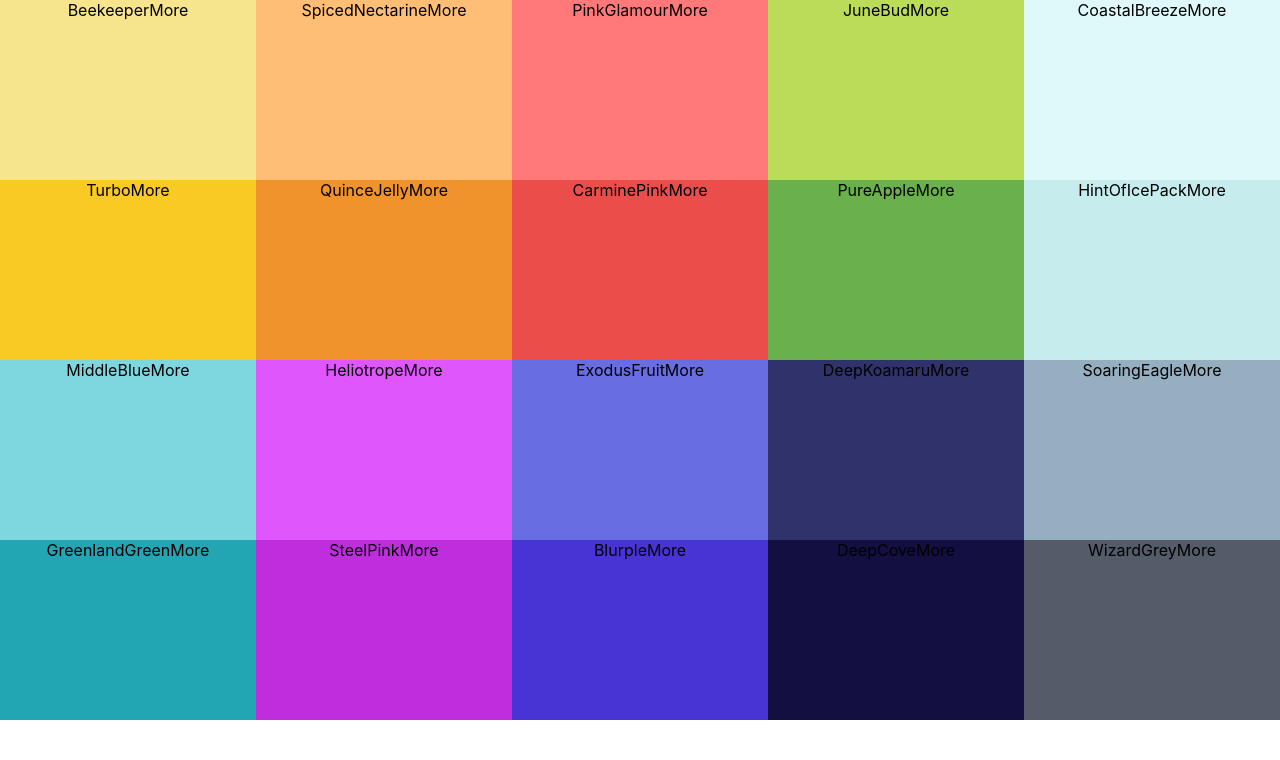
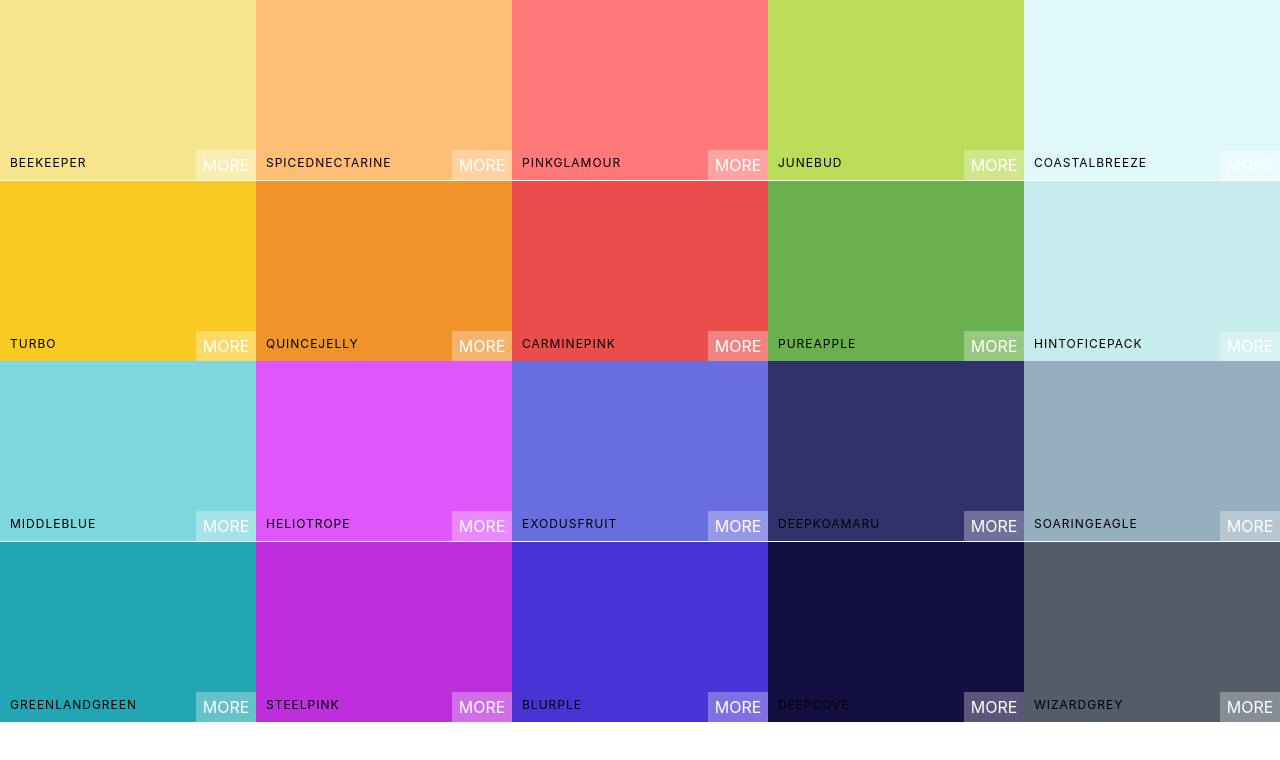
Before and after one commit to akhilbharti/colorApp, a React (Create React App) app: page / in a window 1280 px wide. Shown: the top 760 px of the page. Built offline with nearby package versions, Linux system fonts and the light colour scheme.

Commit message:
colorbox style added

```diff
--- a/src/App.js
+++ b/src/App.js
@@ -1,5 +1,5 @@
 import React from 'react';
-import './App.css';
+// import './App.css';
 import Palette from './components/palette'
 import SeedColor from './seedColor'
 
--- a/src/components/colorBox.js
+++ b/src/components/colorBox.js
@@ -2,11 +2,16 @@
 import './styles/colorBox.css'
 
 function ColorBox({...props}){
-
+const {name, background} = props
   return (
-    <div className="color-box" style={{background:props.background}}>
-     <span>{props.name}</span>
-      <span>More</span>
+    <div className="color-box" style={{background}}>
+      <div className="copy-continer">
+        <div className="box-content">
+          <span>{name}</span>
+        </div>
+        <button className='copy-btn'>Copy</button>
+      </div>
+      <span className="see-more">More</span>
     </div>
   )
 
--- a/src/components/styles/colorBox.css
+++ b/src/components/styles/colorBox.css
@@ -5,4 +5,57 @@
   display: inline-block;
   position: relative;
   cursor: pointer;
+  margin-bottom: -3.5px;
 }
+
+.copy-btn{
+  width: 100px;
+  height: 30px;
+  position: absolute;
+  display: inline-block;
+  top:50%;
+  left: 50%;
+  margin-left: -50px;
+  margin-top:-15px;
+  text-align: center;
+  outline: none;
+  background: rgba(255,255,255,0.3);
+  border:none;
+  font-size: 1rem;
+  line-height: 30px;
+  color: white;
+  text-transform: uppercase;
+  opacity: 0;
+}
+
+.color-box:hover .copy-btn{
+  opacity: 1;
+  transition: 0.5s;
+}
+
+.box-content{
+  position: absolute;
+  width: 100%;
+  left: 0px;
+  bottom: 0px;
+  padding: 10px;
+  color: black;
+  letter-spacing: 1px;
+  text-transform: uppercase;
+  font-size: 12px;
+}
+
+
+.see-more{
+  background: rgba(255,255,255,0.3);
+  position: absolute;
+  border: none;
+  right: 0px;
+  bottom: 0px;
+  color: white;
+  width: 60px;
+  height: 30px;
+  text-align: center;
+  line-height: 30px;
+  text-transform: uppercase;
+}
```
